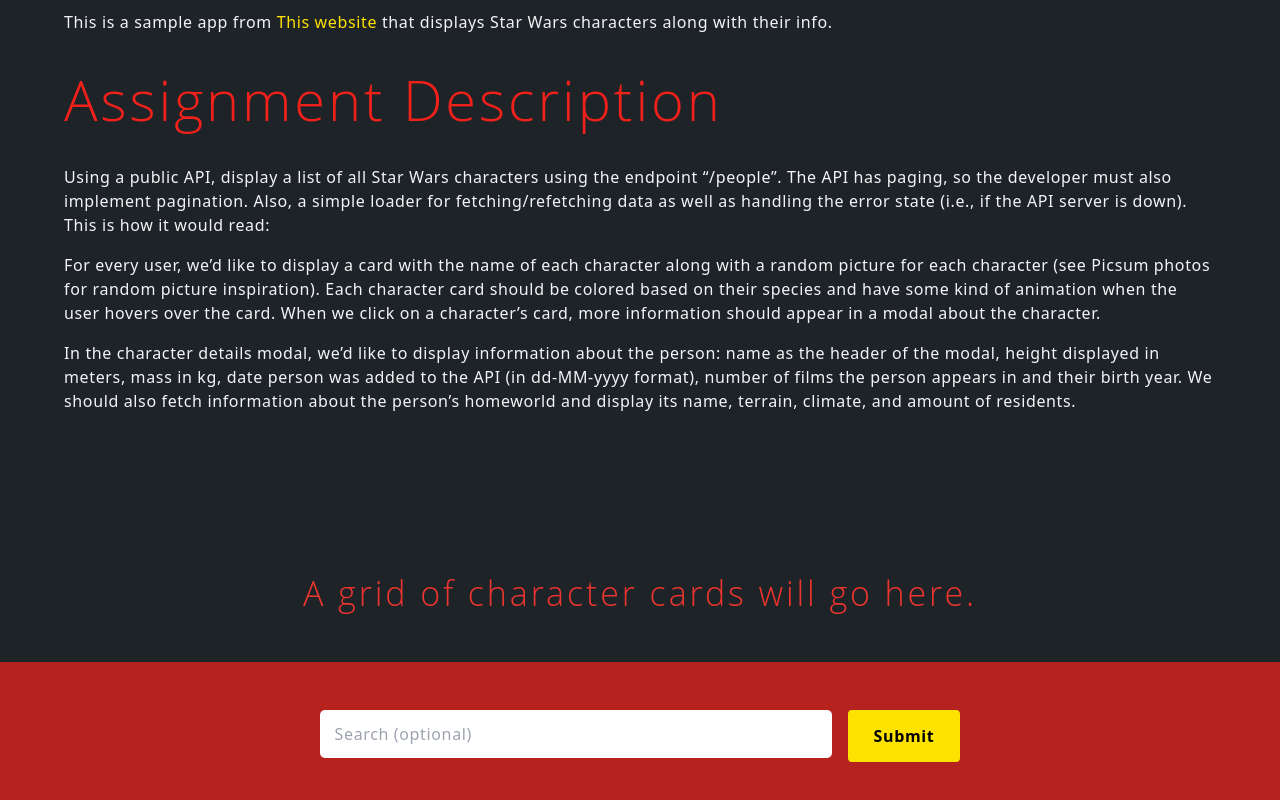
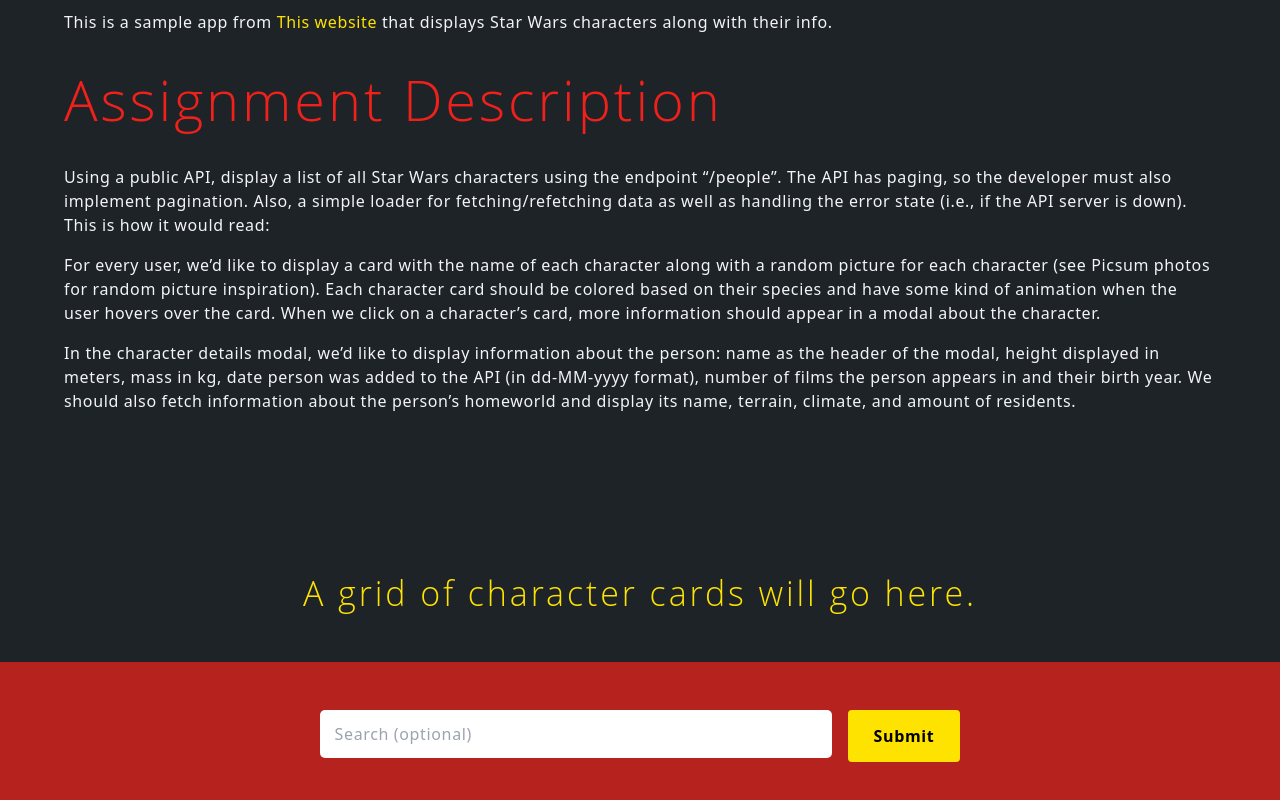
Before and after one commit to sofiamay/starwars-character-app, a React (Create React App) app: page / in a window 1280 px wide. Shown: the part 481-1281 px from the top of the page. Built offline with nearby package versions, Linux system fonts and the light colour scheme.

Commit message:
Change heading styles

```diff
--- a/src/index.css
+++ b/src/index.css
@@ -196,7 +196,6 @@ h4 {
 	font-size: var(--text-2xl);
 	font-family: var(--font-heading);
 	font-weight: 300;
-	color: var(--accent);
 }
 
 h5 {
```
